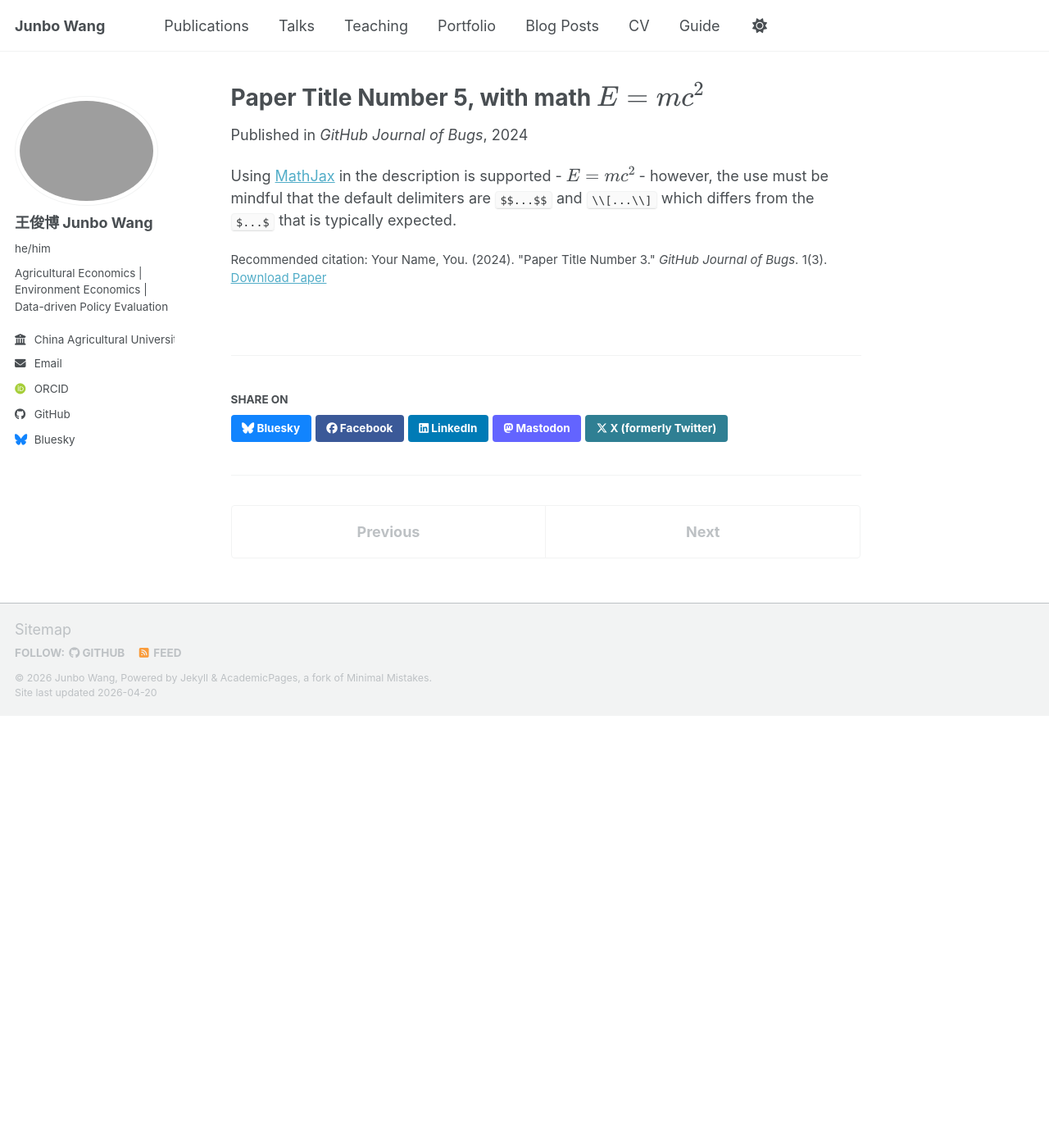
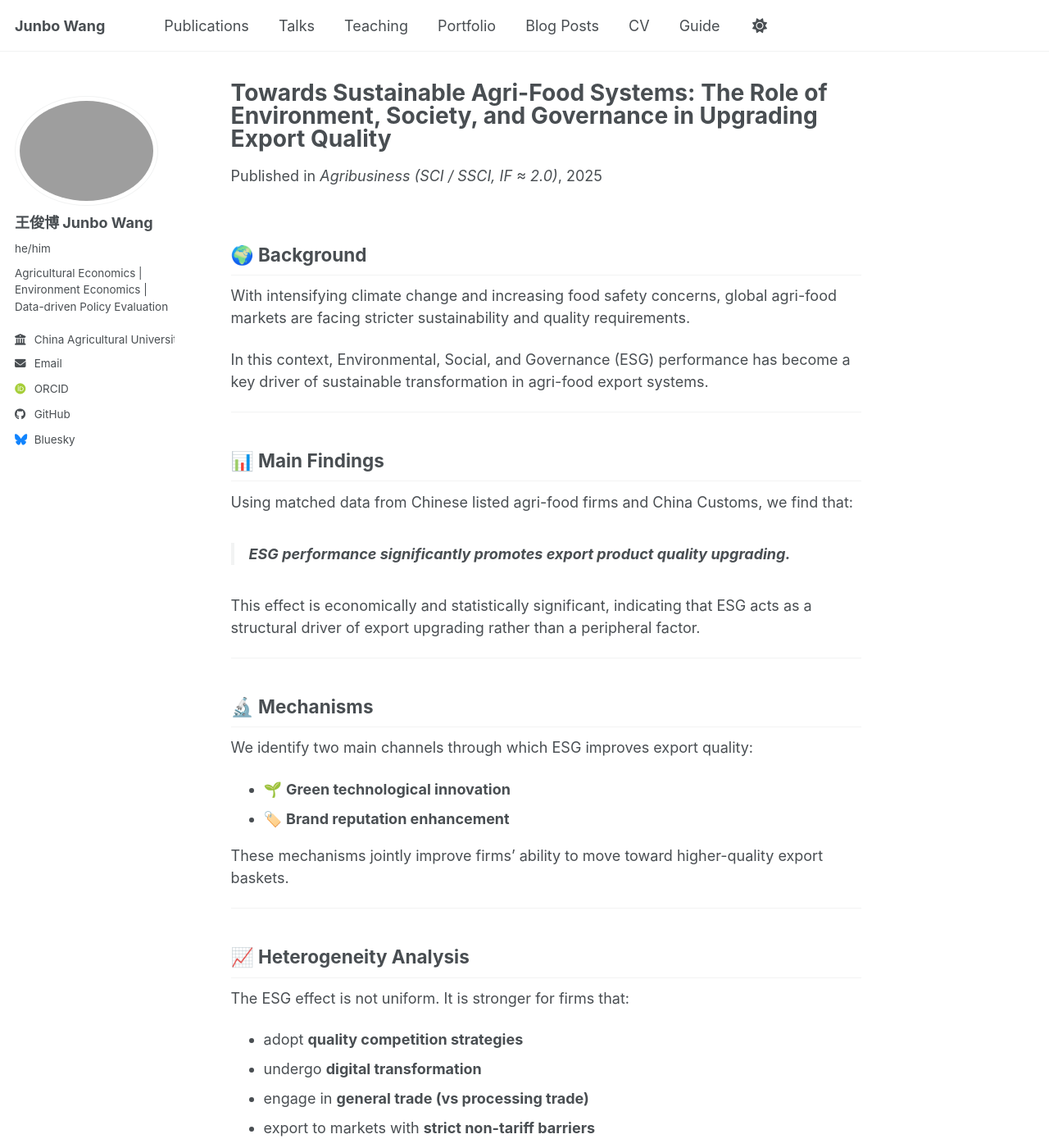
Before and after one commit to wangjunbo11/wangjunbo11.github.io, a Jekyll site: the page built from _publications/2025-06-08-paper-title-number-5.md, in a window 1280 px wide and 1400 px high. Shown: the whole window at 82% size. Built offline with Jekyll 4.4.1, drawn with Linux system fonts in a browser that asks for light colours; some web fonts are replaced; a script bundle is joined from its source files by our own code; library files that are not in the unit come from our copies; some of the changed text lies outside the part shown.

Commit message:
Update 2025-06-08-paper-title-number-5.md

```diff
--- a/_publications/2025-06-08-paper-title-number-5.md
+++ b/_publications/2025-06-08-paper-title-number-5.md
@@ -1,13 +1,89 @@
 ---
-title: "Paper Title Number 5, with math $$E=mc^2$$"
+title: "Towards Sustainable Agri-Food Systems: The Role of Environment, Society, and Governance in Upgrading Export Quality"
 collection: publications
-category: conferences
-permalink: /publication/2024-02-17-paper-title-number-4
-excerpt: 'This paper is about a famous math equation, $$E=mc^2$$'
-date: 2024-02-17
-venue: 'GitHub Journal of Bugs'
-paperurl: 'https://academicpages.github.io/files/paper3.pdf'
-citation: 'Your Name, You. (2024). &quot;Paper Title Number 3.&quot; <i>GitHub Journal of Bugs</i>. 1(3).'
+permalink: /publication/esg-agri-food/
+date: 2025-09-08
+
+venue: "Agribusiness (SCI / SSCI, IF ≈ 2.0)"
+authors: "Ping Wei, Hongman Liu, Junbo Wang"
+
+paperurl: "https://doi.org/10.1002/agr.70031"
+
+excerpt: "This paper examines how ESG performance influences export quality upgrading in agri-food firms under climate and sustainability pressures."
 ---
 
-Using [MathJax](https://www.mathjax.org/) in the description is supported - $$E=mc^2$$ - however, the use must be mindful that the default delimiters are `$$...$$` and `\\[...\\]` which differs from the `$...$` that is typically expected.
+## 🌍 Background
+
+With intensifying climate change and increasing food safety concerns, global agri-food markets are facing stricter sustainability and quality requirements.
+
+In this context, Environmental, Social, and Governance (ESG) performance has become a key driver of sustainable transformation in agri-food export systems.
+
+---
+
+## 📊 Main Findings
+
+Using matched data from Chinese listed agri-food firms and China Customs, we find that:
+
+> **ESG performance significantly promotes export product quality upgrading.**
+
+This effect is economically and statistically significant, indicating that ESG acts as a structural driver of export upgrading rather than a peripheral factor.
+
+---
+
+## 🔬 Mechanisms
+
+We identify two main channels through which ESG improves export quality:
+
+- 🌱 **Green technological innovation**
+- 🏷️ **Brand reputation enhancement**
+
+These mechanisms jointly improve firms’ ability to move toward higher-quality export baskets.
+
+---
+
+## 📈 Heterogeneity Analysis
+
+The ESG effect is not uniform. It is stronger for firms that:
+
+- adopt **quality competition strategies**
+- undergo **digital transformation**
+- engage in **general trade (vs processing trade)**
+- export to markets with **strict non-tariff barriers**
+
+---
+
+## 🌐 ESG Standard Coordination
+
+We further examine international ESG disclosure frameworks and find that:
+
+> Firms adopting the **Global Reporting Initiative (GRI)** standard are more likely to achieve export quality upgrading.
+
+This highlights the importance of **standardization and comparability in ESG reporting systems**.
+
+---
+
+## 🌍 Contributions
+
+This paper contributes to three strands of literature:
+
+- ESG and corporate sustainability transformation
+- Trade upgrading and export quality literature
+- Climate-related institutional and governance frameworks
+
+---
+
+## 🧠 Policy Implications
+
+The findings provide insights for policymakers aiming to build **sustainable agri-food systems**:
+
+- Strengthen ESG disclosure standards (GRI alignment)
+- Promote green innovation in agri-food firms
+- Encourage digital transformation in export sectors
+- Support quality-based trade upgrading strategies
+
+---
+
+## 📚 Citation
+
+Wei, P., Liu, H., & Wang, J. (2025). Towards Sustainable Agri-Food Systems: The Role of Environment, Society, and Governance in Upgrading Export Quality. *Agribusiness*.
+https://doi.org/10.1002/agr.70031
```
